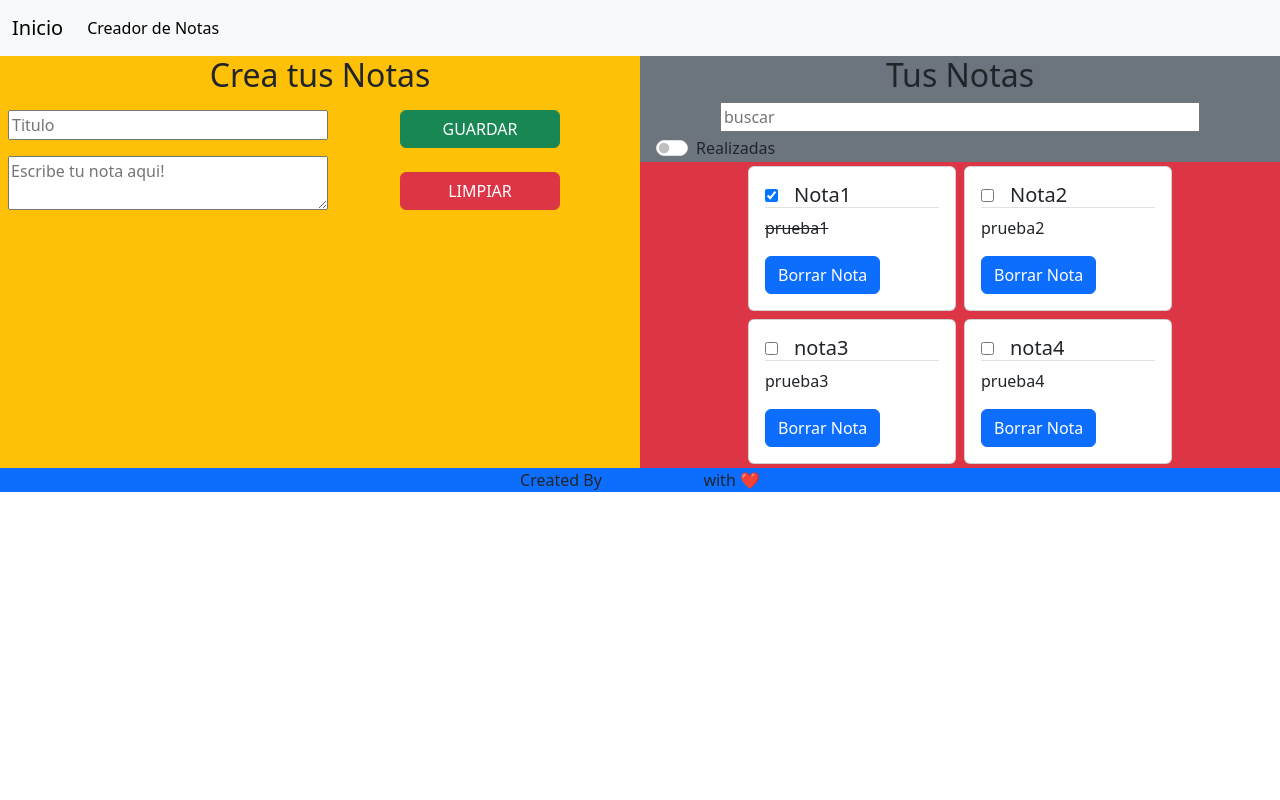
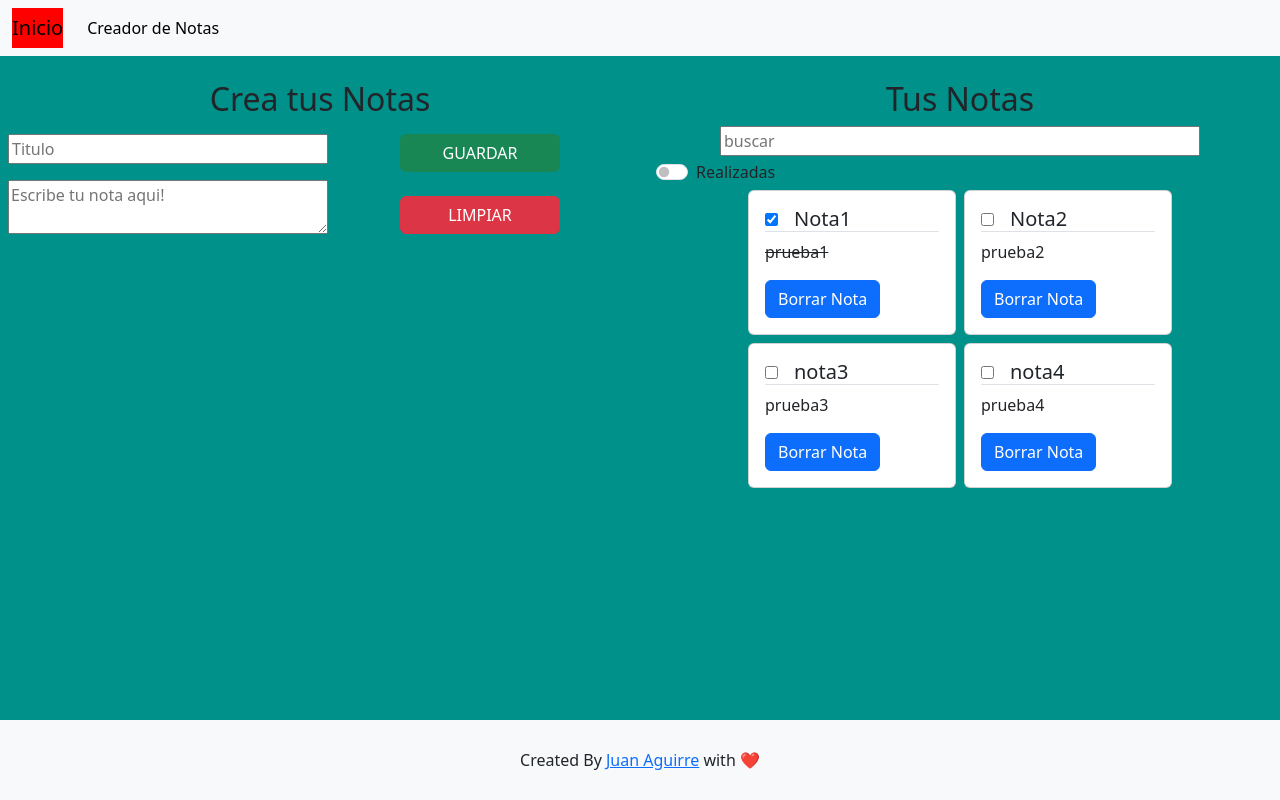
Before and after one commit to juan-jose-aguirre/JuanAguirreEjerciciosJS, a plain HTML site: page ejerciciosDOM/notasPunto3.html in a window 1280 px wide. Both pictures are taken after a click on the checkbox 771 px from the left and 195 px from the top of the page. Drawn offline with nearby package versions, Linux system fonts and the light colour scheme.

Commit message:
Se arreglaron bugs y estamos terminando el front

```diff
--- a/ejerciciosDOM/notas.js
+++ b/ejerciciosDOM/notas.js
@@ -23,7 +23,7 @@ let listaNotas = [
     titulo: "nota4",
     texto: "prueba4",
     realizada: false,
-  },
+  }
 ];
 //Creamos un id global para llevar la cuenta de los elementos en el arreglo de listaNotas
 let idGlobal = 4;
@@ -203,13 +203,13 @@ function mostrarNotas(arreglo) {
   } else {
     let lugar = document.getElementById("verNotas");
     lugar.className =
-      "d-flex flex-wrap justify-content-center align-items-center m-auto bg-danger";
+      "d-flex flex-wrap justify-content-center align-items-center m-auto";
     let i = 0;
     for (let nota of arreglo) {
       let tarjeta = document.createElement("div");
       tarjeta.innerHTML = `<div class="card m-1" style="width: 13rem;">
       <div class="card-body">
-        <h5 class="card-title border-bottom"><input class="me-3" onClick="marcarRealizada(${i},listaNotas)" type="checkbox" ${
+        <h5 class="card-title border-bottom"><input class="me-3" onClick="marcarRealizada(${nota.id},listaNotas)" type="checkbox" ${
         nota.realizada ? "checked" : ""
       } type="checkbox" name="realizada" id="realizada${nota.id}">${
         nota.titulo
@@ -233,17 +233,30 @@ function borrarNota(index, arreglo) {
   limpiarCampos();
   mostrarNotas(arreglo);
 }
-function marcarRealizada(index, arreglo) {
-  limpiarNotas();
+function marcarRealizada(identificador, arreglo) {
+  let index;
+  for( let nota of arreglo){
+    if(nota.id == identificador){
+      index = arreglo.indexOf(nota);
+    }
+  }
+  console.log(index);
   let nota = arreglo[index];
   nota.realizada = !nota.realizada;
-  mostrarNotas(arreglo);
+  if(buscar.value == ""){
+    limpiarNotas();
+    mostrarNotas(arreglo);
+  }
+  if(filtroRealizada.checked){
+    limpiarNotas();
+    filtraRealizadas(arreglo,{target:{checked:true}},buscar.value)
+  }
+
 }
 
 function limpiarCampos() {
   let txtTitulo = document.getElementById("titulo");
   let txtTexto = document.getElementById("descripcion");
-  buscar.value = "";
   filtroRealizada.checked = false;
   txtTitulo.value = "";
   txtTexto.value = "";
--- a/ejerciciosDOM/notasPunto3.html
+++ b/ejerciciosDOM/notasPunto3.html
@@ -42,7 +42,7 @@
       </nav>
     </header>
     <main class="d-flex flex-column flex-lg-row">
-        <section class="w-100 bg-warning">
+        <section class="w-100">
             <h2 class="text-center">Crea tus Notas</h2>
             <div class="d-flex justify-content-around">
                 <div class="d-flex flex-column w-50">
@@ -55,20 +55,20 @@
                 </div>
             </div>
         </section>
-        <section class="d-flex flex-column w-100 bg-secondary">
+        <section class="d-flex flex-column w-100">
             <h2 class="text-center">Tus Notas</h2>
             <input id="buscar" class="m-auto mb-1 w-75" type="text" placeholder="buscar">
             <div class="form-check form-switch ms-3">
                 <input class="form-check-input" type="checkbox" role="switch" id="realizadas">
                 <label class="form-check-label" for="realizadas">Realizadas</label>
               </div>
-            <div id="verNotas" class=" m-auto p-2">
+            <div id="verNotas" class="m-auto p-2">
 
             </div>
         </section>
     </main>
-    <footer>
-      <p class="text-center bg-primary">
+    <footer class="bg-body-tertiary d-flex justify-content-center align-items-center">
+      <p class="pt-3">
         Created By
         <a href="https://github.com/juan-jose-aguirre/JuanAguirreEjerciciosJS"
           >Juan Aguirre</a
--- a/ejerciciosDOM/style.css
+++ b/ejerciciosDOM/style.css
@@ -0,0 +1,23 @@
+body {
+  height: 100vh;
+  background-color: #00918a;
+
+  header {
+    height: 10%;
+    width: 100%;
+    position: fixed;
+    top: 0;
+    a {
+      background-color: red;
+    }
+  }
+  main {
+    padding-top: 10vh;
+  }
+  footer {
+    position: fixed;
+    bottom: 0;
+    width: 100%;
+    height: 10%;
+  }
+}
```
Also changed, not shown: ejerciciosDOM/index.html (+2 -2 lines).
